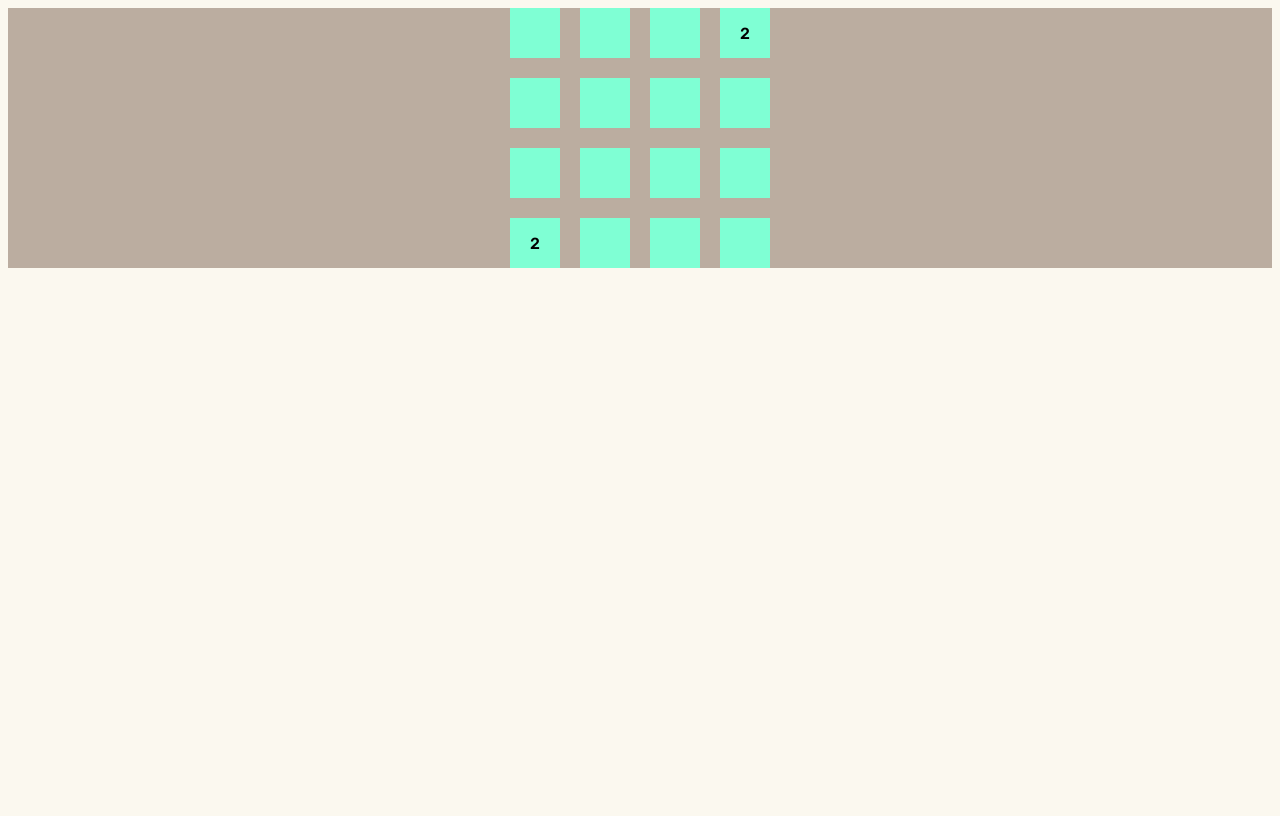
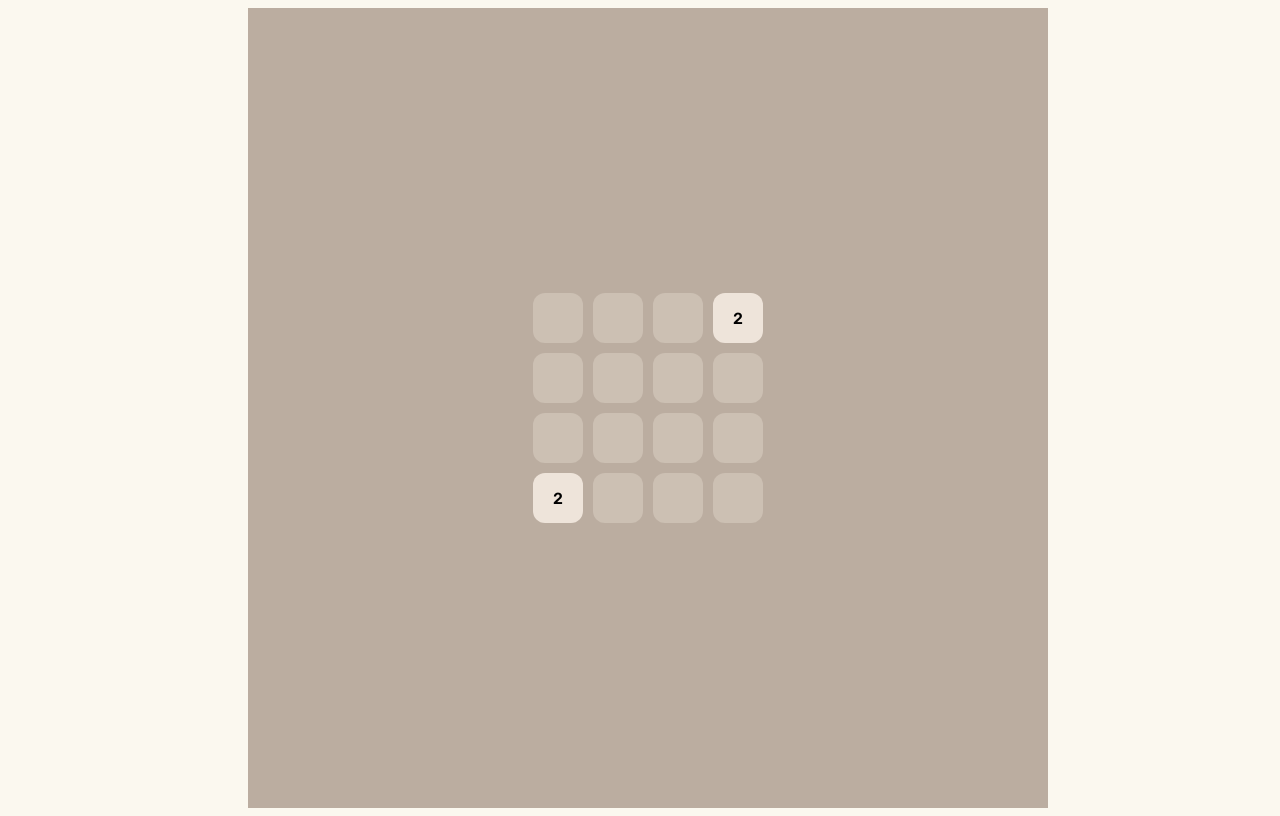
Before and after one commit to axelolea/2048-game, a plain HTML site: page index.html in a window 1280 px wide. Drawn offline with Linux system fonts and the light colour scheme.

Commit message:
Update code and add styles game

```diff
--- a/main.js
+++ b/main.js
@@ -16,7 +16,7 @@ class Game {
             98: 'down'
         }
         this.colors = {
-            0: '#bbada0',
+            0: '#ccc0b3',
             2: '#eee4da',
             4: '#ece0c8',
             8: '#f2b179',
@@ -40,6 +40,7 @@ class Game {
             row.forEach(col => {
                 const colDiv = document.createElement('div')
                 if(col !== 0) colDiv.innerText = col.toString()
+                colDiv.style.backgroundColor = this.colors[col]
                 colDiv.classList.add('colTable')
                 rowDiv.append(colDiv)
             })
--- a/style.css
+++ b/style.css
@@ -2,16 +2,27 @@ body
 {
     font-family: 'Rubik', sans-serif;
     background-color: #fbf8ef;
+    --gap-table: 10px;
+    width: 100vw;
+    height: 100vh;
+    overflow: hidden;
+    display: flex;
+    justify-content: center;
+    align-items: center;
 }
 
 #table
 {
     display: flex;
+    position: relative;
+    aspect-ratio: 1/1;
+    height: 100%;
     justify-content: center;
     align-items: center;
     flex-direction: column;
-    gap: 20px;
+    gap: var(--gap-table);
     background-color: #bbada0;
+
 }
 
 .rowTable
@@ -19,7 +30,7 @@ body
     display: flex;
     justify-content: center;
     align-items: center;
-    gap: 20px;
+    gap: var(--gap-table);
 }
 
 .colTable
@@ -30,4 +41,5 @@ body
     justify-content: center;
     align-items: center;
     aspect-ratio: 1/1;
+    border-radius: 0.75rem;
 }
```
